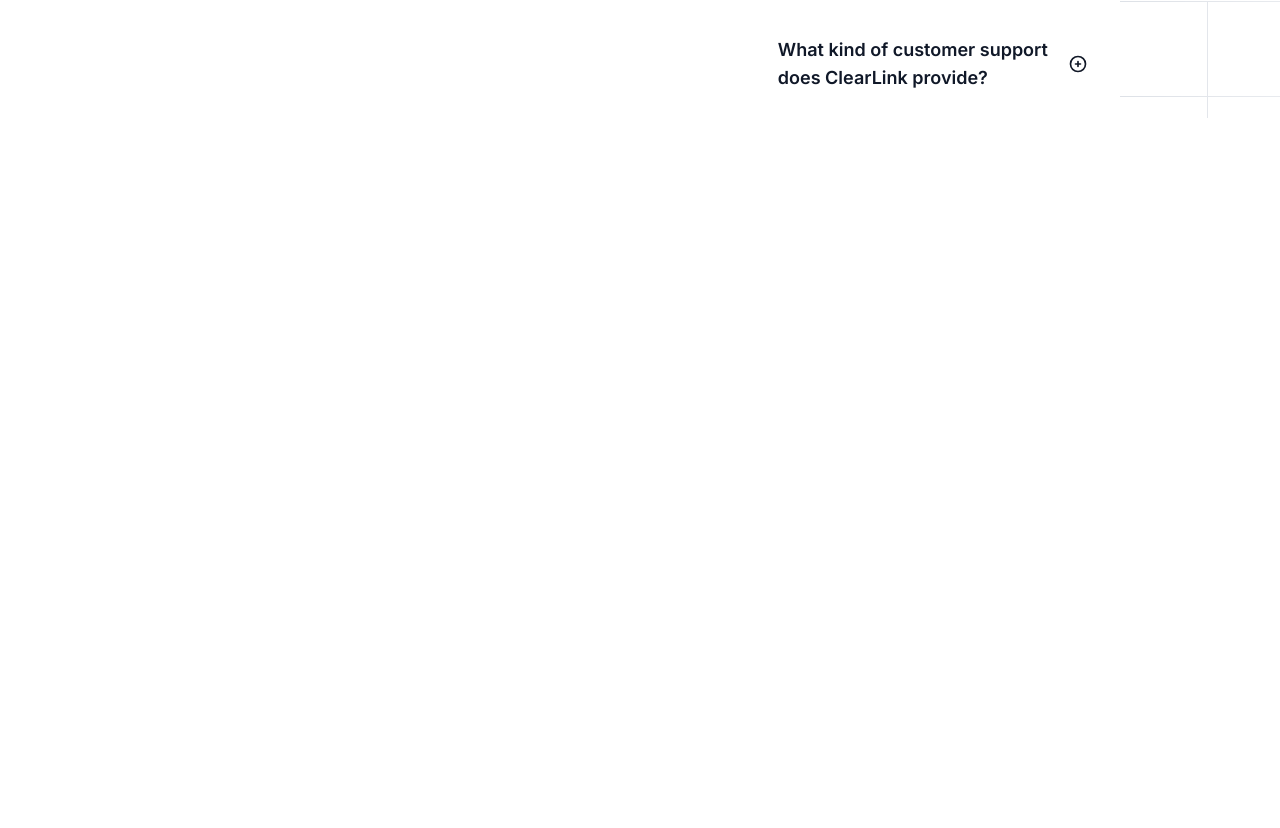
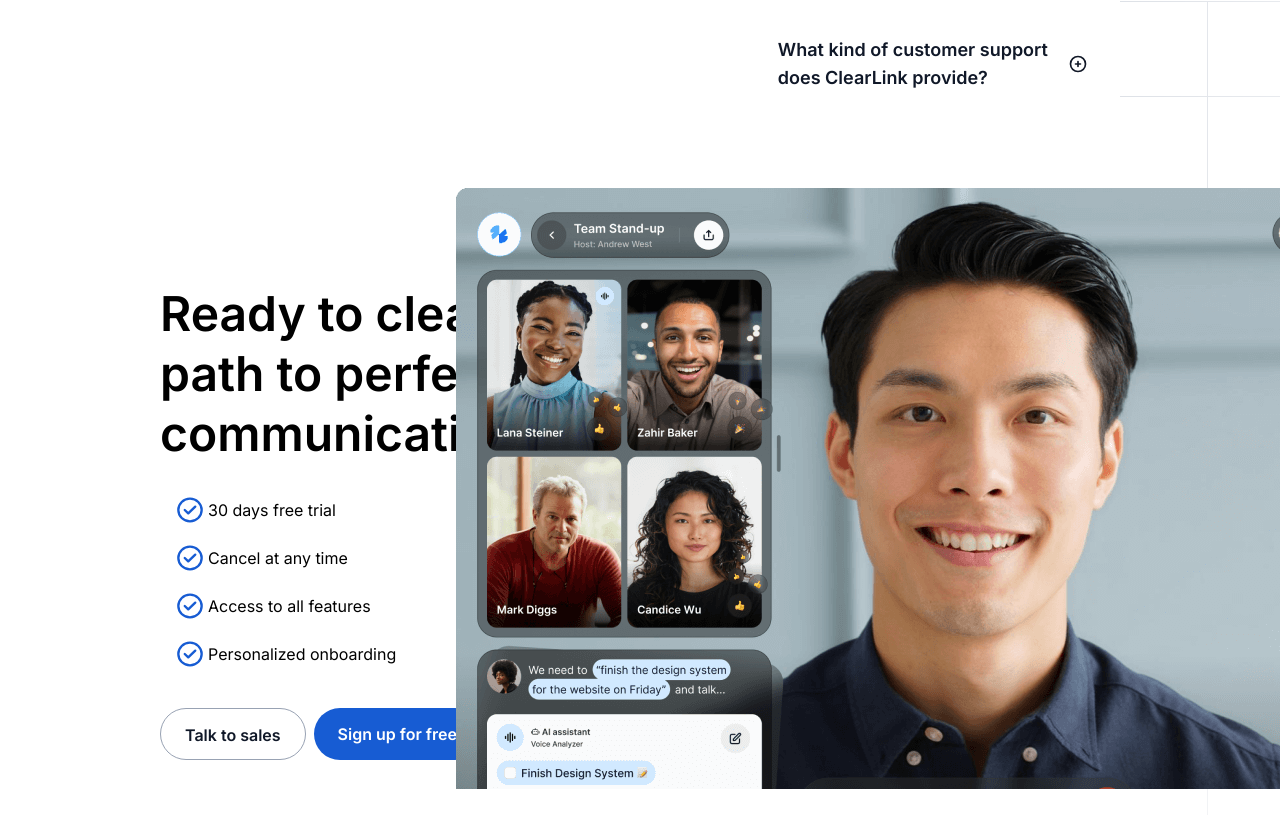
Before and after one commit to israelmitolu/clear-link, a React (Vite) app: page / in a window 1280 px wide. Shown: the part 4289-5117 px from the top of the page. Before the commit the page ends 4477 px from the top, so only its background shows below. Built offline with nearby package versions, Linux system fonts and the light colour scheme.

Commit message:
feat: Create the CTA section

```diff
--- a/src/App.jsx
+++ b/src/App.jsx
@@ -4,6 +4,7 @@
 import WhyClearlink from "./sections/WhyClearlink";
 import Testimonials from "./sections/Testimonials";
 import FAQs from "./sections/FAQs";
+import CTA from "./sections/CTA";
 
 function App() {
   return (
@@ -14,6 +15,7 @@
       <WhyClearlink />
       <Testimonials />
       <FAQs />
+      <CTA />
     </>
   );
 }
--- a/src/components/Button.jsx
+++ b/src/components/Button.jsx
@@ -1,8 +1,8 @@
 import PropTypes from "prop-types";
-const Button = ({ bgColor, textColor, text }) => {
+const Button = ({ className, bgColor, textColor, text }) => {
   return (
     <button
-      className={`px-[24px] py-[14px] font-semibold text-base rounded-[100px] ${bgColor} ${textColor} `}
+      className={`${className} px-[24px] py-[14px] h-[52px] font-semibold text-base rounded-[100px] ${bgColor} ${textColor} `}
     >
       {text}
     </button>
@@ -10,6 +10,7 @@
 };
 
 Button.propTypes = {
+  className: PropTypes.string,
   bgColor: PropTypes.string.isRequired,
   textColor: PropTypes.string.isRequired,
   text: PropTypes.string.isRequired,
--- /dev/null
+++ b/src/components/CheckItem.jsx
@@ -0,0 +1,16 @@
+import PropTypes from "prop-types";
+
+const CheckItem = ({ text }) => {
+  return (
+    <div className="flex items-center gap-1">
+      <img src="/icons/Check icon.svg" alt="checkmark" className="h-7 w-7" />
+      <span>{text}</span>
+    </div>
+  );
+};
+
+CheckItem.propTypes = {
+  text: PropTypes.string.isRequired,
+};
+
+export default CheckItem;
--- /dev/null
+++ b/src/sections/CTA.jsx
@@ -0,0 +1,41 @@
+import Button from "../components/Button";
+import CheckItem from "../components/CheckItem";
+
+const CTA = () => {
+  return (
+    <section className="h-[697px] py-[96px] w-full bg-white relative">
+      <div className="w-[45%]">
+        <h2 className="text-5xl leading-[60px] tracking-[-2%] font-semibold mb-8">
+          Ready to clear the path to perfect communication?
+        </h2>
+        <div className="flex flex-col justify-center gap-5 pl-4 mb-10">
+          <CheckItem text="30 days free trial" />
+          <CheckItem text="Cancel at any time" />
+          <CheckItem text="Access to all features" />
+          <CheckItem text="Personalized onboarding" />
+        </div>
+
+        <div className="flex items-center gap-2">
+          <Button
+            text="Talk to sales"
+            bgColor="bg-[#fff] border border-[#98A2B3]"
+            textColor="text-[#101828]"
+          />
+          <Button
+            text="Sign up for free"
+            bgColor="bg-[#175CD3]"
+            textColor="text-[#fff]"
+          />
+        </div>
+      </div>
+
+      <img
+        src="/images/CTA Image.png"
+        alt=""
+        className="absolute top-0 right-[-200px]"
+      />
+    </section>
+  );
+};
+
+export default CTA;
```
Also changed, not shown: public/icons/Check icon.svg (added), public/images/CTA Image.png (added).
